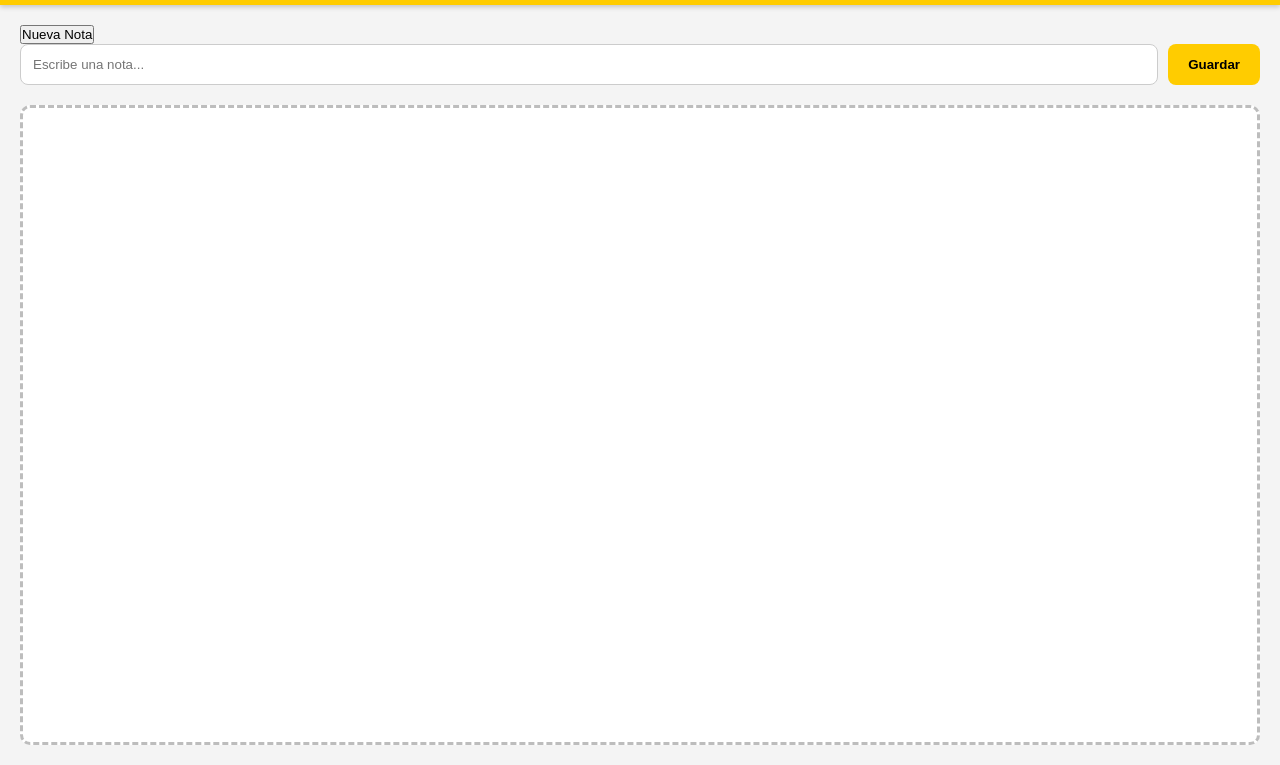
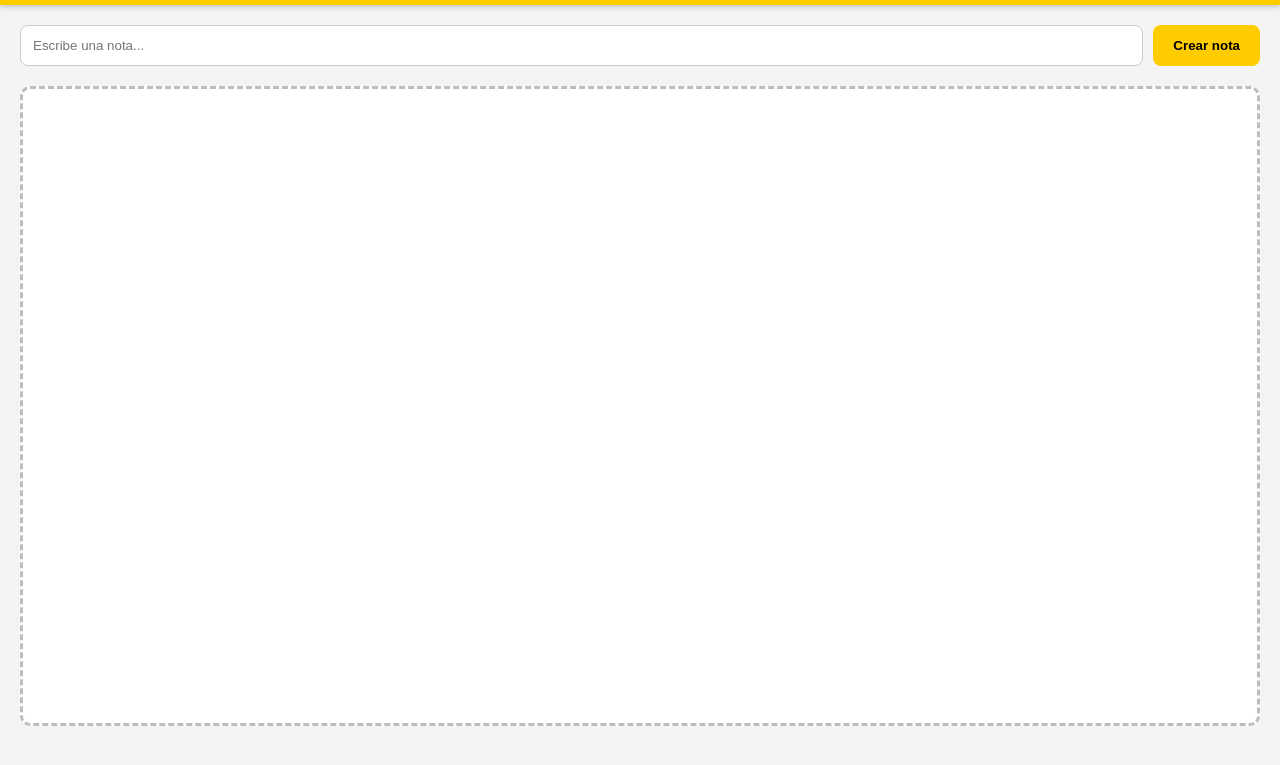
Before and after one commit to sarabenacherfakih/proyecto-firebase, a plain HTML site: page index.html in a window 1280 px wide. Shown: the part 72-837 px from the top of the page. Drawn offline with Linux system fonts and the light colour scheme; no server answers.

Commit message:
Mejoro la interfaz principal

```diff
--- a/index.html
+++ b/index.html
@@ -1,5 +1,6 @@
 <!DOCTYPE html>
 <html lang="es">
+
 <head>
     <meta charset="UTF-8">
     <meta name="viewport" content="width=device-width, initial-scale=1.0">
@@ -7,6 +8,7 @@
 
     <link rel="stylesheet" href="css/style.css">
 </head>
+
 <body>
 
     <header>
@@ -15,26 +17,26 @@
 
     <main>
 
-        <button id="btnNuevaNota">
-            Nueva Nota
-        </button>
-
         <form id="formNota">
 
-            <input type="text" id="textoNota" placeholder="Escribe una nota...">
+            <input
+                type="text"
+                id="textoNota"
+                placeholder="Escribe una nota..."
+            >
 
-            <button type="submit">Guardar</button>
+            <button type="submit">
+                Crear nota
+            </button>
 
         </form>
 
-        <section id="tablero">
-
-        </section>
+        <section id="tablero"></section>
 
     </main>
 
     <script type="module" src="js/app.js"></script>
 
+</body>
 
-</body>
 </html>
```
